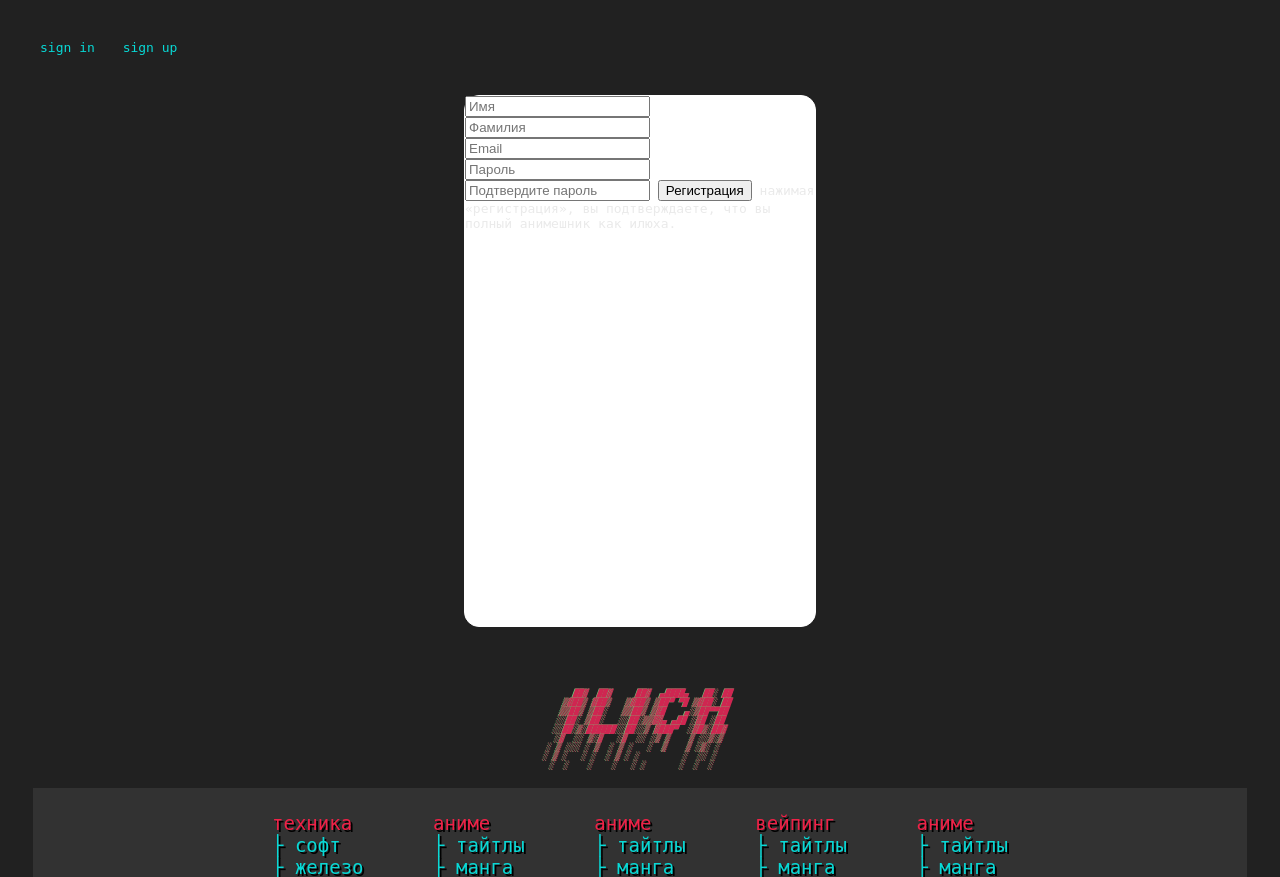
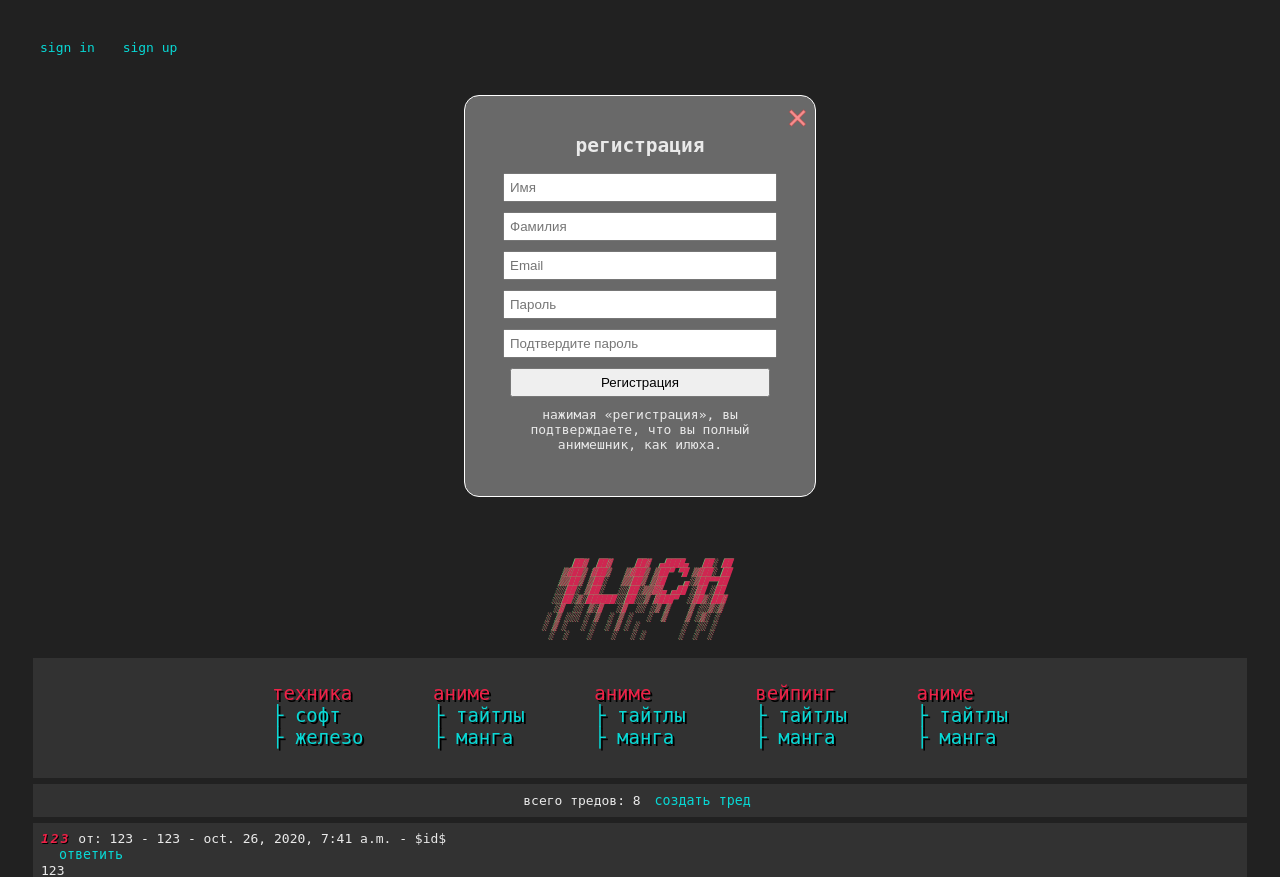
Before and after one commit to hunchoB/blog-project, a Django app: page / in a window 1280 px wide. Shown: the top 877 px of the page. Run offline with Django 3.2, Linux system fonts and the light colour scheme; data comes from the database, SQL or seed files in the repository.

Commit message:
Added registration form

```diff
--- a/ilich/static/style.css
+++ b/ilich/static/style.css
@@ -163,21 +163,45 @@ button:hover {
     }
 }
 
-.menu{
+.menu {
     display: flex;
     justify-content: center;
 }
 
-.buttonRegistration a{
+.buttonRegistration a {
     cursor: pointer;
     padding-right: 20px;
 }
 
-#window {width: 350px;
-    height: 530px;
+#window {
+    width: 350px;
+    height: 400px;
     margin: 40px auto;
-    background-color: #fff;
+    background-color: #696969;
     border: 1px solid #fff;
-    border-radius: 15px ;
-     z-index: 150;
+    border-radius: 15px;
+    z-index: 150;
 }
+
+.form {
+    width: 275px;
+    margin: -15px auto 20px auto;
+    text-align: center;
+}
+
+.input {
+    width: 260px;
+    padding: 5px;
+    margin-bottom: 10px;
+}
+
+.closeregwindow{
+
+margin: 10px 0 0 320px;
+cursor: pointer;
+padding: 2px;
+}
+
+.closeregwindow:hover {
+    background: #A9A9A9;
+}
--- a/templates/home.html
+++ b/templates/home.html
@@ -25,7 +25,10 @@
 
         <a class="signup">Sign UP</a>
         <div id="window">
+            <!-- Close window-->
+            <img class="closeregwindow" src="../img/close.png" width="20" height="20" alt="картинка">
             <div class="form">
+                <h2>Регистрация</h2>
                 <form action="index.html" name="f1">
                     <input type="text" placeholder="Имя" name="name1" class="input">
                     <input type="text" placeholder="Фамилия" name="name2" class="input">
@@ -34,7 +37,7 @@
                     <input type="password" placeholder="Подтвердите пароль" name="pass2" class="input">
                     <input type="submit" value="Регистрация" name="sab" class="input"> Нажимая «Регистрация», вы
                     подтверждаете,
-                    что вы полный анимешник как Илюха.
+                    что вы полный анимешник, как Илюха.
                 </form>
             </div>
         </div>
```
Also changed, not shown: img/close.png (added).
